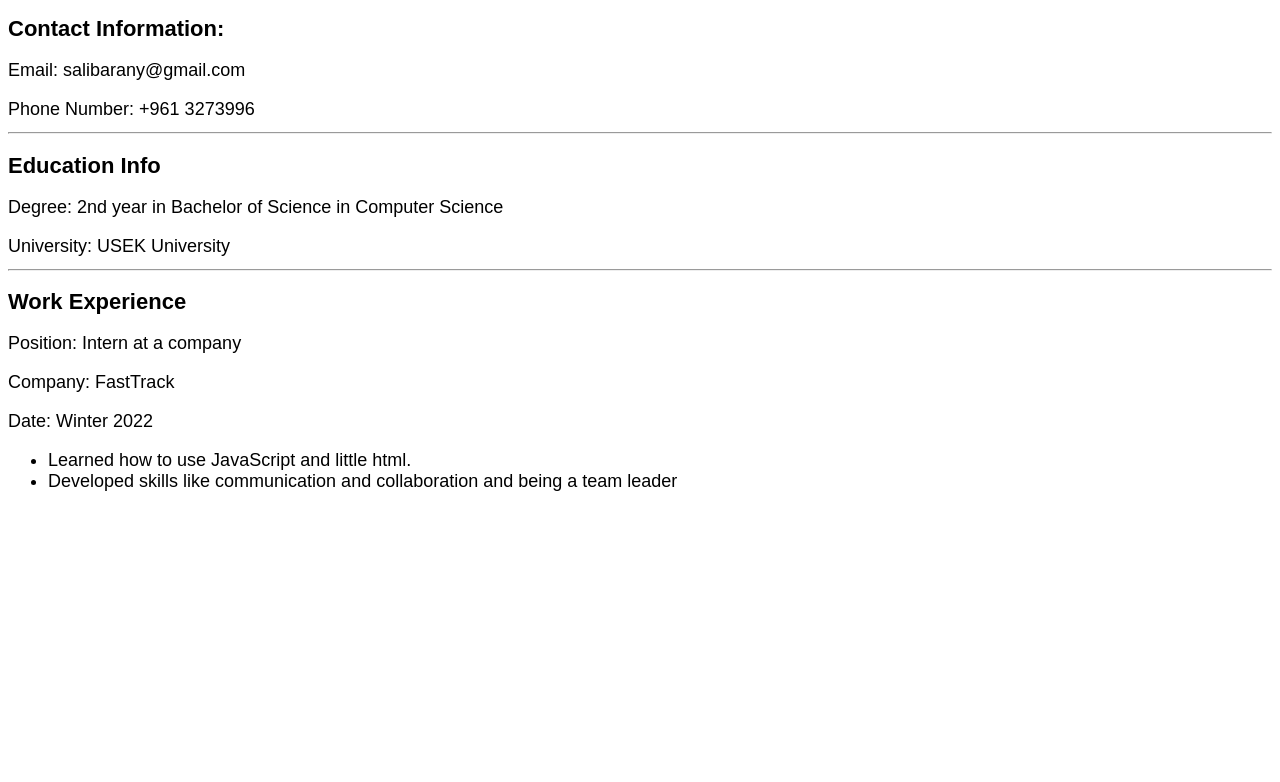
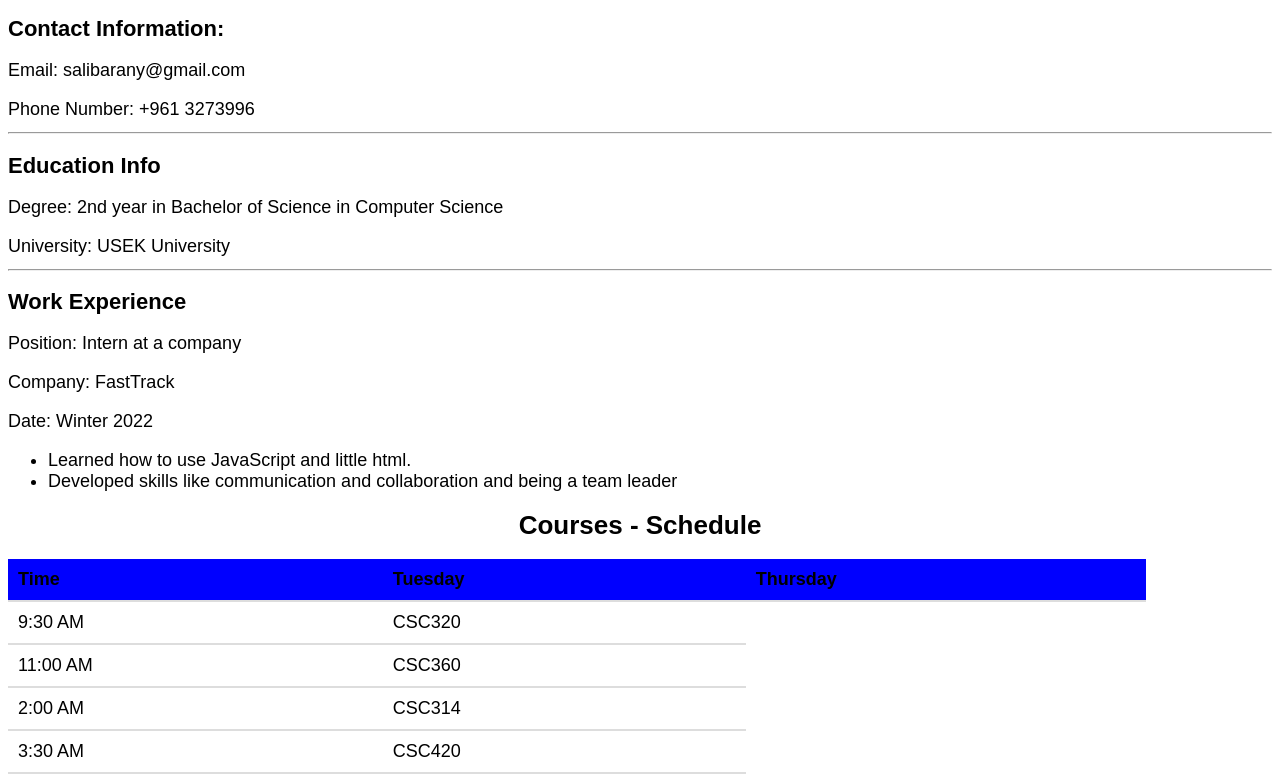
Before and after one commit to Rany-Saliba/Rany-Saliba.github.io, a plain HTML site: page index.html in a window 1280 px wide. Shown: the part 70-852 px from the top of the page. Before the commit the page ends 800 px from the top, so only its background shows below. Drawn offline with Linux system fonts and the light colour scheme.

Commit message:
Update index.html

```diff
--- a/index.html
+++ b/index.html
@@ -44,3 +44,62 @@
     </ul>
   </body>
 </html>
+
+<!DOCTYPE html>
+<html>
+  <head>
+    <title>Courses - Schedule</title>
+    <style>
+      body {
+        font-family: Arial, sans-serif;
+        font-size: 18px;
+      }
+      h1 {
+        font-size: 26px;
+        font-weight: bold;
+        text-align: center;
+      }
+      table {
+        border-collapse: collapse;
+        width: 90%;
+      }
+      th, td {
+        padding: 10px;
+        text-align: left;
+        border-bottom: 2px solid #ddd;
+      }
+      th {
+        background-color: blue;
+      }
+    </style>
+  </head>
+  <body>
+    <h1>Courses - Schedule</h1>
+    <table>
+      <thead>
+        <tr>
+          <th>Time</th>
+          <th>Tuesday</th>
+          <th>Thursday</th>
+        </tr>
+      </thead>
+      <tbody>
+        <tr>
+          <td>9:30 AM</td>
+          <td>CSC320</td>
+        </tr>
+        <tr>
+          <td>11:00 AM</td>
+          <td>CSC360</td>
+        </tr>
+        <tr>
+          <td>2:00 AM</td>
+          <td>CSC314</td>
+        </tr>
+        <tr>
+          <td>3:30 AM</td>
+          <td>CSC420</td>
+      </td>
+    </table>
+  </body>
+</html>
```
